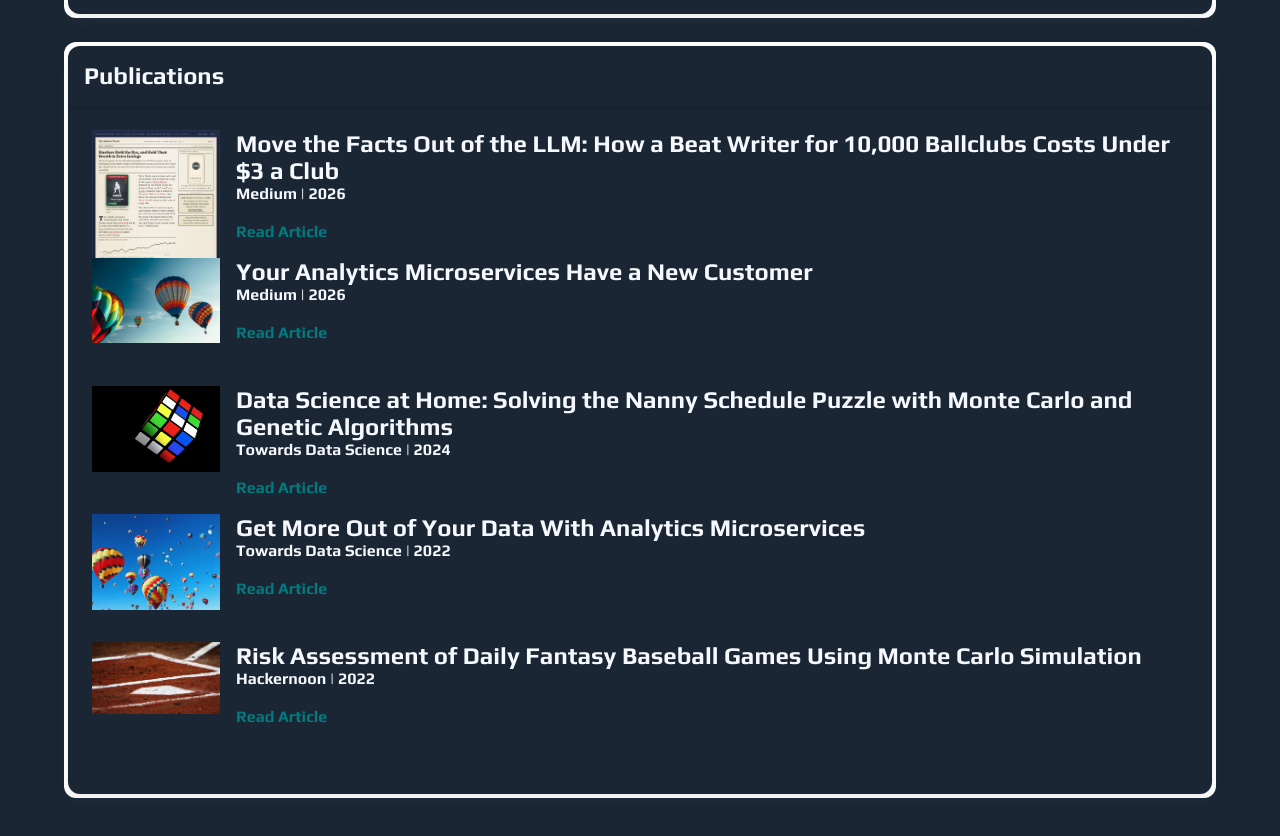
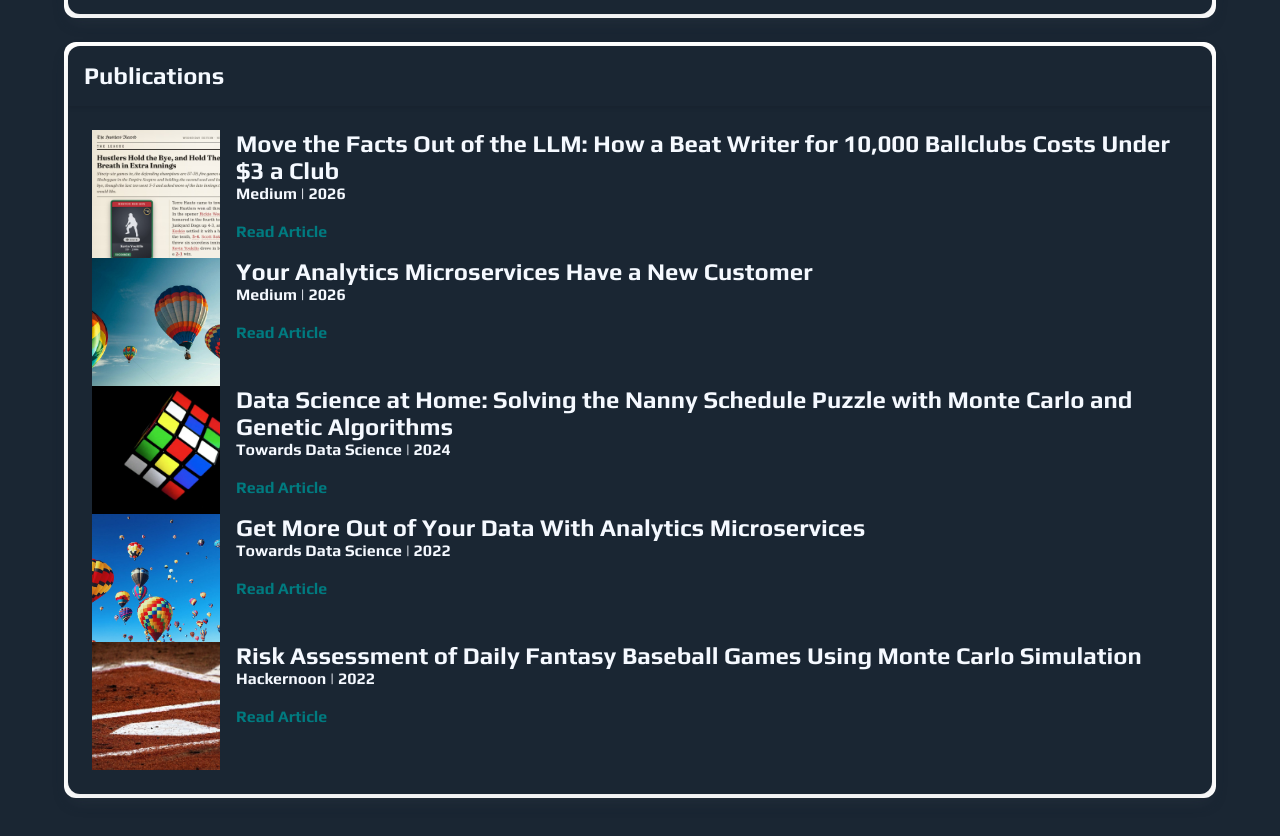
Before and after one commit to agentdanger/courtney-perigo-dotcom, a Vue app in the folder courtney-perigo-dotcom/: page /cv in a window 1280 px wide. Shown: the part 2516-3352 px from the top of the page. Built offline with nearby package versions, Linux system fonts and the light colour scheme; what vue3-apexcharts would draw is missing.

Commit message:
CV page: square masthead thumbnail for the Empire Legends article; object-fit cover so publication thumbnails crop instead of stretch

```diff
--- a/courtney-perigo-dotcom/src/views/Cv.vue
+++ b/courtney-perigo-dotcom/src/views/Cv.vue
@@ -343,8 +343,8 @@ export default {
                     publication: 'Medium',
                     date: '2026',
                     link: 'https://courtney-perigo.medium.com/move-the-facts-out-of-the-llm-how-a-beat-writer-for-10-000-ballclubs-costs-under-3-a-club-503907dff454',
-                    image: '../assets/fig1_paper_desktop_top.jpg',
-                    image_alt: 'An Empire Legends newspaper edition written by the AI beat writer'
+                    image: '../assets/fig1_paper_thumb.jpg',
+                    image_alt: 'Masthead and headline of an Empire Legends newspaper edition written by the AI beat writer'
                 },
                 {
                     title: 'Your Analytics Microservices Have a New Customer',
@@ -383,3 +383,10 @@ export default {
     }
 }
 </script>
+<style>
+.center-cropped img {
+    width: 100%;
+    height: 100%;
+    object-fit: cover;
+}
+</style>
```
Also changed, not shown: courtney-perigo-dotcom/public/assets/fig1_paper_thumb.jpg (added).
